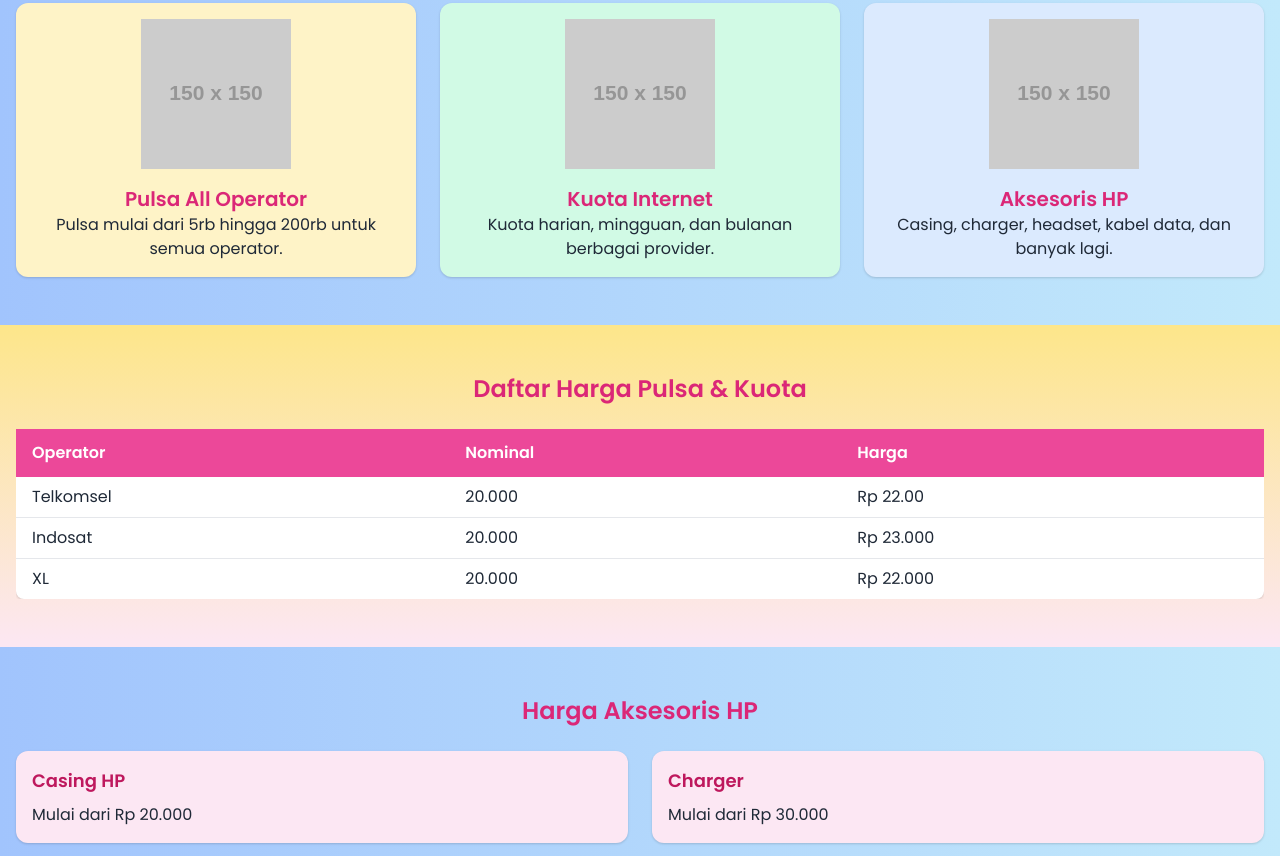
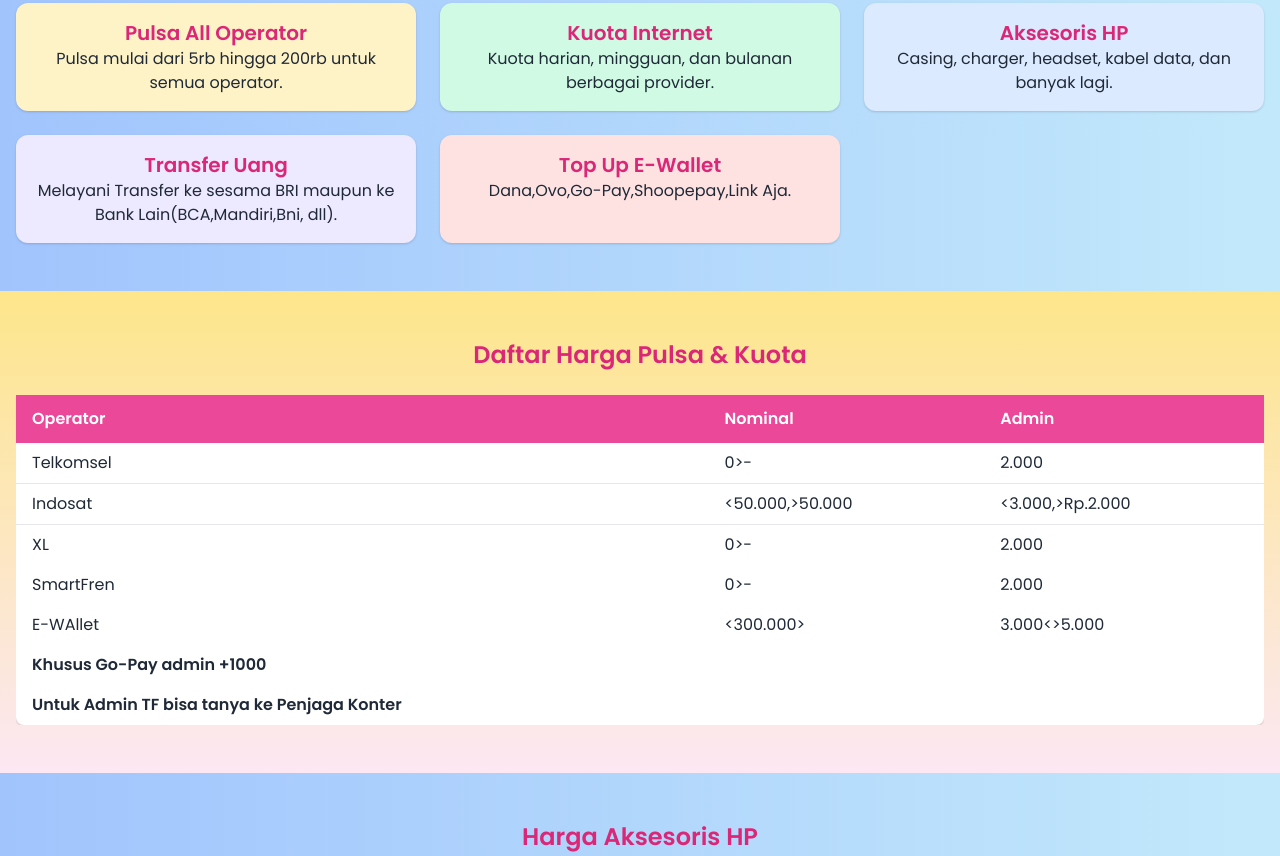
Before and after one commit to rizkiputra27/Web, a plain HTML site: page index.html in a window 1280 px wide. Shown: the part 377-1233 px from the top of the page. Drawn offline with nearby package versions, Linux system fonts and the light colour scheme; placeholder pictures from the web are drawn by us.

Commit message:
Update index.html

```diff
--- a/index.html
+++ b/index.html
@@ -53,19 +53,24 @@
     <h3 class="text-2xl font-semibold mb-6 text-center text-pink-600">Katalog Produk</h3>
     <div class="grid grid-cols-1 md:grid-cols-3 gap-6">
       <div class="bg-yellow-100 rounded-xl shadow p-4 text-center card">
-        <img src="https://via.placeholder.com/150" alt="Pulsa" class="mx-auto mb-4">
         <h4 class="text-xl font-bold text-pink-600">Pulsa All Operator</h4>
         <p>Pulsa mulai dari 5rb hingga 200rb untuk semua operator.</p>
       </div>
       <div class="bg-green-100 rounded-xl shadow p-4 text-center card">
-        <img src="https://via.placeholder.com/150" alt="Kuota" class="mx-auto mb-4">
         <h4 class="text-xl font-bold text-pink-600">Kuota Internet</h4>
         <p>Kuota harian, mingguan, dan bulanan berbagai provider.</p>
       </div>
       <div class="bg-blue-100 rounded-xl shadow p-4 text-center card">
-        <img src="https://via.placeholder.com/150" alt="Aksesoris" class="mx-auto mb-4">
         <h4 class="text-xl font-bold text-pink-600">Aksesoris HP</h4>
         <p>Casing, charger, headset, kabel data, dan banyak lagi.</p>
+      </div>
+      <div class="bg-purple-100 rounded-xl shadow p-4 text-center card">
+        <h4 class="text-xl font-bold text-pink-600">Transfer Uang</h4>
+        <p>Melayani Transfer ke sesama BRI maupun ke Bank Lain(BCA,Mandiri,Bni, dll).</p>
+      </div>
+      <div class="bg-red-100 rounded-xl shadow p-4 text-center card">
+        <h4 class="text-xl font-bold text-pink-600">Top Up E-Wallet</h4>
+        <p>Dana,Ovo,Go-Pay,Shoopepay,Link Aja.</p>
       </div>
     </div>
   </section>
@@ -79,24 +84,40 @@
             <tr>
               <th class="py-3 px-4 text-left">Operator</th>
               <th class="py-3 px-4 text-left">Nominal</th>
-              <th class="py-3 px-4 text-left">Harga</th>
+              <th class="py-3 px-4 text-left">Admin</th>
             </tr>
           </thead>
           <tbody>
             <tr class="border-b hover:bg-pink-100">
               <td class="py-2 px-4">Telkomsel</td>
-              <td class="py-2 px-4">20.000</td>
-              <td class="py-2 px-4">Rp 22.00</td>
+              <td class="py-2 px-4">0>-</td>
+              <td class="py-2 px-4">2.000</td>
             </tr>
             <tr class="border-b hover:bg-pink-100">
               <td class="py-2 px-4">Indosat</td>
-              <td class="py-2 px-4">20.000</td>
-              <td class="py-2 px-4">Rp 23.000</td>
+              <td class="py-2 px-4"><50.000,>50.000</td>
+              <td class="py-2 px-4"><3.000,>Rp.2.000</td>
             </tr>
             <tr class="hover:bg-pink-100">
               <td class="py-2 px-4">XL</td>
-              <td class="py-2 px-4">20.000</td>
-              <td class="py-2 px-4">Rp 22.000</td>
+              <td class="py-2 px-4">0>-</td>
+              <td class="py-2 px-4">2.000</td>
+            </tr>
+            <tr class="hover:bg-pink-100">
+              <td class="py-2 px-4">SmartFren</td>
+              <td class="py-2 px-4">0>-</td>
+              <td class="py-2 px-4">2.000</td>
+            </tr>
+            <tr class="hover:bg-pink-100">
+              <td class="py-2 px-4">E-WAllet</td>
+              <td class="py-2 px-4"><300.000></td>
+              <td class="py-2 px-4">3.000<>5.000</td>
+            </tr>
+            <tr class="hover:bg-pink-100">
+              <td class="py-2 px-4"><b>Khusus Go-Pay admin +1000</b></td>
+            <tr class="hover:bg-pink-100">
+              <td class="py-2 px-4"><b>Untuk Admin TF bisa tanya ke Penjaga Konter</b></td>
+            </tr>
             </tr>
           </tbody>
         </table>
@@ -131,7 +152,7 @@
       <h3 class="text-2xl font-semibold mb-4">Hubungi Kami</h3>
       <p class="mb-2">Pasar Nggondang Kec.Kandat</p>
       <p class="mb-2">WA: <a href="https://wa.me/6285855041764" class="underline">+62 858-5504-1764</a></p>
-      <p>Email: adgcell59@email.com</p>
+      <p>Email: adgce59@email.com</p>
     </div>
   </section>
 
```
